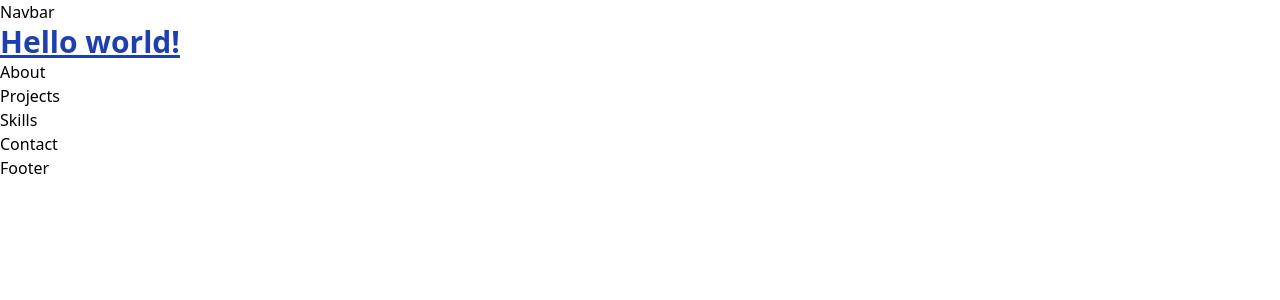
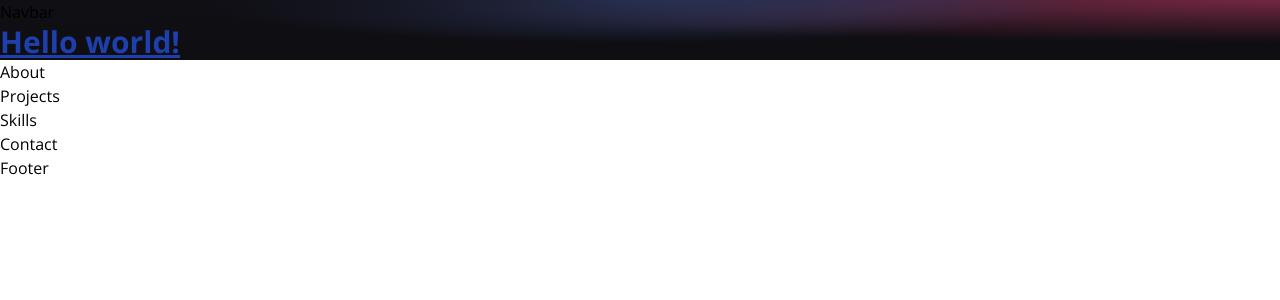
Before and after one commit to KING-SAMM/myPortfolio, a React (Vite) app in the folder frontend_react/: page / in a window 1280 px wide. Shown: the top 300 px of the page. Built offline with nearby package versions, Linux system fonts and the light colour scheme.

Commit message:
Implementing project's design system

```diff
--- a/frontend_react/src/App.jsx
+++ b/frontend_react/src/App.jsx
@@ -5,9 +5,11 @@ import { Navbar } from './components';
 const App = () => {
 
   return (
-    <div className="App">
-      <Navbar />
-      <Home />
+    <div className="min-h-screen">
+      <div className="gradient-bg-home">
+        <Navbar />
+        <Home />
+      </div>
       <About />
       <Projects />
       <Skills />
--- a/frontend_react/src/components/Navbar/Navbar.jsx
+++ b/frontend_react/src/components/Navbar/Navbar.jsx
@@ -2,7 +2,9 @@ import React from 'react';
 
 const Navbar = () => {
   return (
-    <div>Navbar</div>
+    <nav>
+        Navbar
+    </nav>
   )
 }
 
--- a/frontend_react/src/index.css
+++ b/frontend_react/src/index.css
@@ -1,3 +1,96 @@
+/*--------- DESIGN SYSTEM -----------*/
+
+@import url("https://fonts.googleapis.com/css2?family=Open+Sans:wght@300;400;500;600;700&display=swap");
+
+/*---------------------
+  RESETS
+----------------------*/
+
+/* Box Sizing  */
+*,
+*::before,
+*::after
+{
+    box-sizing: border-box;
+}
+
+/* Reset Margins  */
+body,
+h1,
+h2,
+h3,
+h4,
+h5,
+h6,
+figure,
+picture
+{
+    margin: 0;
+}
+
+body {
+  font-family: "Open Sans", sans-serif;
+  -webkit-font-smoothing: antialiased;
+  -moz-osx-font-smoothing: grayscale;
+}
+
+.gradient-bg-home {
+  background-color:#0f0e13;
+  background-image:
+    radial-gradient(at 0% 0%, hsla(253,16%,7%,1) 0, transparent 50%),
+    radial-gradient(at 50% 0%, hsla(225,39%,30%,1) 0, transparent 50%),
+    radial-gradient(at 100% 0%, hsla(339,49%,30%,1) 0, transparent 50%);
+}
+
+.gradient-bg-services {
+  background-color:#0f0e13;
+  background-image:
+    radial-gradient(at 0% 0%, hsla(253,16%,7%,1) 0, transparent 50%),
+    radial-gradient(at 50% 100%, hsla(225,39%,25%,1) 0, transparent 50%);
+}
+
+/* .gradient-bg-transactions {
+  background-color: #0f0e13;
+  background-image:
+    radial-gradient(at 0% 100%, hsla(253,16%,7%,1) 0, transparent 50%),
+    radial-gradient(at 50% 0%, hsla(225,39%,25%,1) 0, transparent 50%);
+} */
+
+.gradient-bg-footer {
+  background-color: #0f0e13;
+  background-image:
+    radial-gradient(at 0% 100%, hsla(253,16%,7%,1) 0, transparent 53%),
+    radial-gradient(at 50% 150%, hsla(339,49%,30%,1) 0, transparent 50%);
+}
+
+.blue-glassmorphism {
+  background: rgb(39, 51, 89, 0.4);
+  border-radius: 16px;
+  box-shadow: 0 4px 30px rgba(0, 0, 0, 0.2);
+  backdrop-filter: blur(5px);
+  -webkit-backdrop-filter: blur(5px);
+  border: 1px solid rgba(0, 0, 0, 0.3);
+}
+
+/* white glassmorphism */
+.white-glassmorphism {
+  background: rgba(255, 255, 255, 0.05);
+  border-radius: 16px;
+  backdrop-filter: blur(5px);
+  -webkit-backdrop-filter: blur(5px);
+  border: 1px solid rgba(255, 255, 255, 0.3);
+}
+
+
+.text-gradient {
+  background-color: #fff;
+  background-image: radial-gradient(at 4% 36%, hsla(0,0%,100%,1) 0, transparent 53%), radial-gradient(at 100% 60%, rgb(0, 0, 0) 0, transparent 50%);
+  -webkit-background-clip: text;
+  -webkit-text-fill-color: transparent;
+}
+
+
+
 @tailwind base;
 @tailwind components;
 @tailwind utilities;
```
